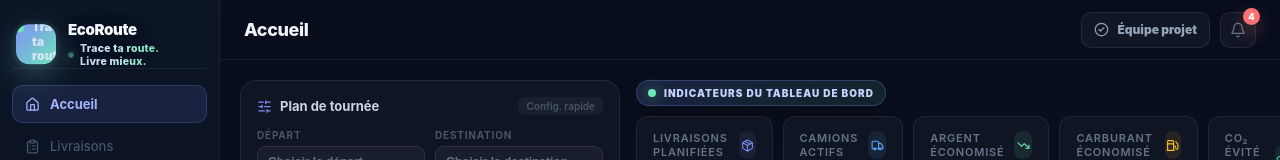
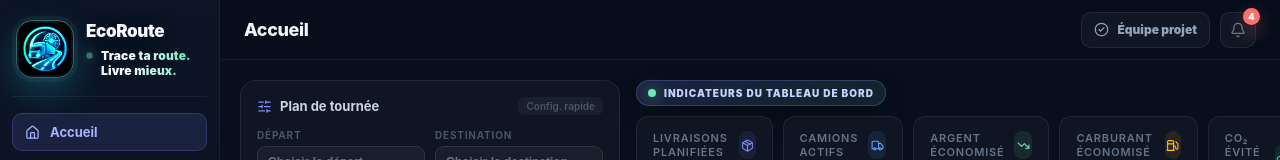
Before and after one commit to M0hdii/ecoroute, a React (Vite) app: page / in a window 1280 px wide. Shown: the top 160 px of the page. Built offline with nearby package versions, Linux system fonts and the light colour scheme.

Commit message:
Update EcoRoute

```diff
--- a/src/App.jsx
+++ b/src/App.jsx
@@ -1663,105 +1663,81 @@ export function App() {
           display: "flex",
           alignItems: "center",
           gap: 12,
-          padding: "2px 4px 0 4px",
+          padding: "0 4px 18px 4px",
           borderBottom: "1px solid rgba(255,255,255,0.06)",
           marginBottom: 16,
-          position: "relative",
+          minWidth: 0,
         }}>
           <div style={{
-            width: 40,
-            height: 40,
-            borderRadius: 13,
-            background: "linear-gradient(135deg, #818CF8 0%, #6EE7B7 100%)",
-            display: "flex",
-            alignItems: "center",
-            justifyContent: "center",
-            animation: "brandGlow 3.2s ease-in-out infinite",
-            position: "relative",
+            width: 58,
+            height: 58,
+            minWidth: 58,
+            borderRadius: 17,
             overflow: "hidden",
-            flexShrink: 0,
+            flex: "0 0 58px",
+            background: "radial-gradient(circle at center, rgba(34,211,238,0.20), rgba(15,23,42,0.82) 62%, rgba(2,6,23,0.96))",
+            border: "1px solid rgba(110,231,183,0.42)",
+            boxShadow: "0 0 0 4px rgba(110,231,183,0.06), 0 14px 34px rgba(34,211,238,0.24)",
+            padding: 2,
           }}>
-            <div style={{
+            <img
+              src={ECOROUTE_LOGO_SRC}
+              alt="EcoRoute logo"
+              style={{
+                width: "100%",
+                height: "100%",
+                objectFit: "contain",
+                display: "block",
+                filter: "brightness(1.18) contrast(1.12) saturate(1.14)",
+              }}
+            />
+          </div>
+
+          <div style={{
             display: "flex",
             flexDirection: "column",
             justifyContent: "center",
+            alignItems: "flex-start",
             minWidth: 0,
+            flex: 1,
             paddingTop: 1,
           }}>
             <div style={{
-              color: "#F8FAFC",
               fontSize: 17,
               fontWeight: 950,
-              lineHeight: 1,
+              color: "#F8FAFC",
               letterSpacing: "-0.35px",
-              marginBottom: 7,
+              lineHeight: "18px",
+              textShadow: "0 8px 24px rgba(0,0,0,0.35)",
+              marginBottom: 8,
+              whiteSpace: "nowrap",
             }}>
               EcoRoute
             </div>
 
             <div style={{
-              display: "grid",
-              gridTemplateColumns: "8px 1fr",
-              columnGap: 8,
-              alignItems: "start",
-            }}>
-              <span style={{
-                width: 8,
-                height: 8,
-                borderRadius: "50%",
-                background: "#6EE7B7",
-                boxShadow: "0 0 12px rgba(110,231,183,0.85)",
-                marginTop: 4,
-              }} />
-              <div style={{
-                color: "#D7E4F6",
-                fontSize: 12,
-                fontWeight: 900,
-                lineHeight: 1.22,
-                letterSpacing: "0.15px",
-              }}>
-                <div>Trace ta route.</div>
-                <div>Livre mieux.</div>
-              </div>
-            </div>
-          </div>
-        </div>
-
-          <div style={{ minWidth: 0 }}>
-            <div style={{
-              fontSize: 15,
-              fontWeight: 950,
-              color: "#F8FAFC",
-              letterSpacing: "-0.35px",
-              lineHeight: 1,
-              textShadow: "0 8px 24px rgba(0,0,0,0.35)",
-            }}>
-              EcoRoute
-            </div>
-
-            <div style={{
-              marginTop: 5,
               display: "flex",
-              alignItems: "center",
-              gap: 6,
+              alignItems: "flex-start",
+              gap: 8,
               minWidth: 0,
             }}>
               <span style={{
-                width: 6,
-                height: 6,
+                width: 7,
+                height: 7,
+                minWidth: 7,
                 borderRadius: "50%",
                 background: "#6EE7B7",
                 boxShadow: "0 0 12px rgba(110,231,183,0.9)",
                 animation: "sloganDot 1.8s ease-in-out infinite",
-                flexShrink: 0,
+                marginTop: 4,
               }} />
 
               <div style={{
-                fontSize: 10.5,
-                fontWeight: 850,
-                letterSpacing: 0.25,
-                lineHeight: 1.25,
-                background: "linear-gradient(90deg, #94A3B8, #E0E7FF, #6EE7B7, #94A3B8)",
+                fontSize: 12,
+                fontWeight: 900,
+                letterSpacing: 0.15,
+                lineHeight: "15px",
+                background: "linear-gradient(90deg, #D7E4F6, #FFFFFF, #6EE7B7, #D7E4F6)",
                 backgroundSize: "220% 220%",
                 WebkitBackgroundClip: "text",
                 backgroundClip: "text",
```
